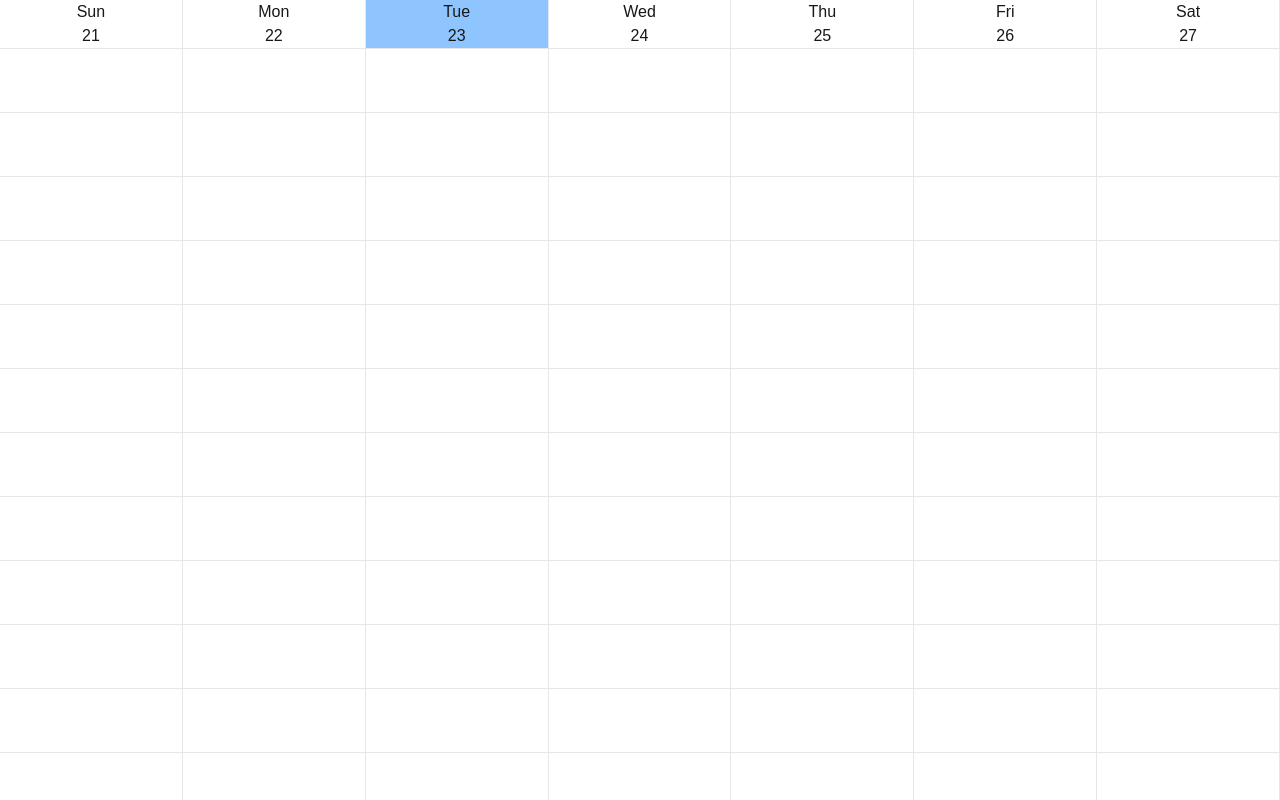
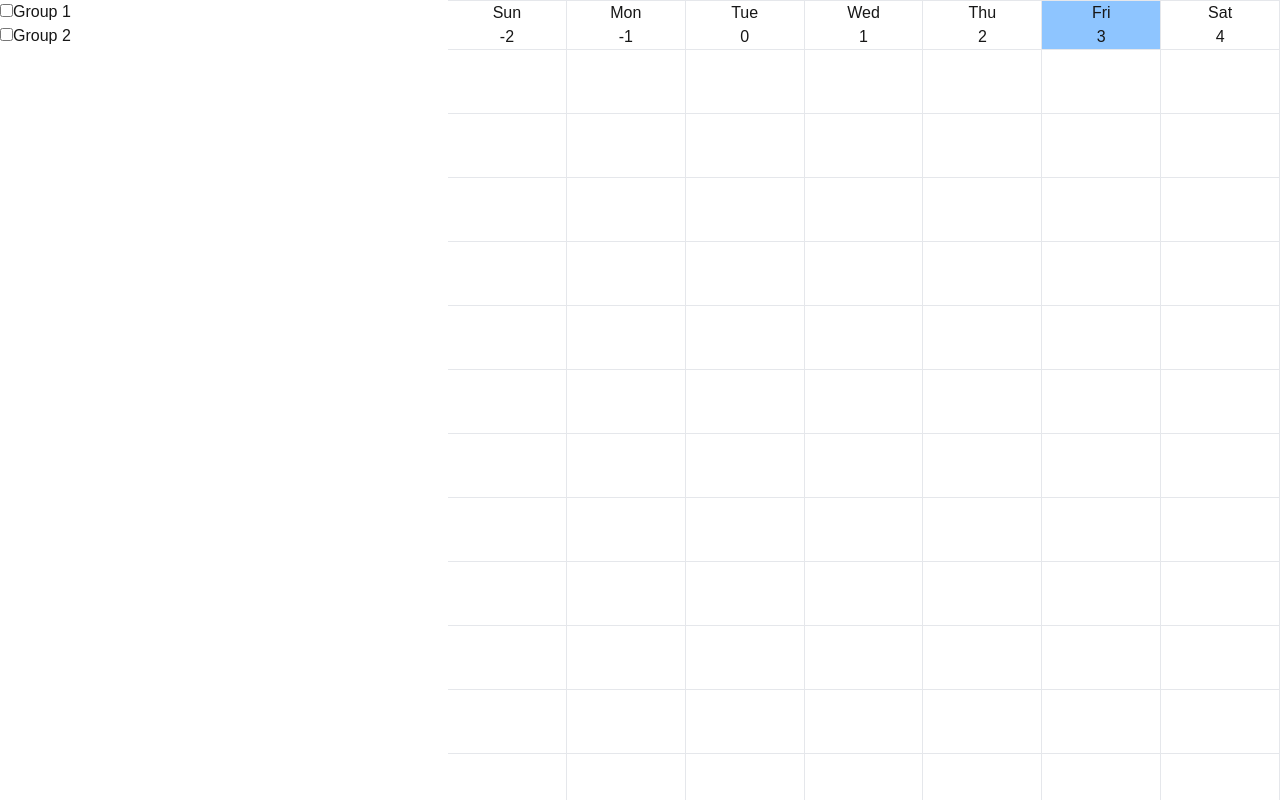
Before and after one commit to arthur5i/LemonCalendar, a Next.js app: page / in a window 1280 px wide. Shown: the top 800 px of the page. Built offline with nearby package versions, Linux system fonts and the light colour scheme.

Commit message:
Add options panel

```diff
--- a/app/layout.tsx
+++ b/app/layout.tsx
@@ -20,6 +20,8 @@ export const metadata: Metadata = {
 export const viewport: Viewport = {
   width: 'device-width',
   initialScale: 1,
+  userScalable: false,
+  viewportFit: "cover",
 }
 
 export default function RootLayout({
@@ -32,7 +34,7 @@ export default function RootLayout({
       lang="en"
       className={`${geistSans.variable} ${geistMono.variable} h-full antialiased`}
     >
-      <body className="min-h-full flex flex-col">{children}</body>
+      <body className="flex flex-col h-full">{children}</body>
     </html>
   );
 }
--- /dev/null
+++ b/app/lib/date.ts
@@ -0,0 +1,3 @@
+"use client";
+
+export const currentDate = new Date();
--- a/app/lib/utils.ts
+++ b/app/lib/utils.ts
@@ -0,0 +1,9 @@
+import { WeekDay } from "./types";
+
+export function updateTime() {
+
+}
+
+export function getDateOfWeekday(weekDay: WeekDay) {
+
+}
--- a/app/page.tsx
+++ b/app/page.tsx
@@ -1,4 +1,5 @@
 import Image from "next/image";
+import OptionsPanel from "./ui/optionspanel";
 import CalendarPanel from "./ui/calendar";
 
 export default function Home() {
@@ -11,8 +12,9 @@ export default function Home() {
   );*/
 
   return (
-    <>
+    <div className="flex h-full">
+      <OptionsPanel />
       <CalendarPanel />
-    </>
+    </div>
   )
 }
--- a/app/ui/calendar.tsx
+++ b/app/ui/calendar.tsx
@@ -3,9 +3,9 @@ import { DAYS_OF_WEEK, HOURS_IN_DAY } from "../lib/const";
 
 // Consider allowing user to alter this and other style values
 const rowHeight = "h-16";
-const borderStyle = `border-r border-b border-gray-200`;
+const borderStyle = `border-r border-t border-gray-200`;
 
-const date = new Date();
+const date = new Date("2026-07-03T12:00:00");
 const currentWeekDay = date.getDay();
 const currentMonthDay = date.getDate();
 
@@ -22,7 +22,7 @@ export default function CalendarPanel() {
   });
 
   return (
-    <div className="flex items-start content-stretch">
+    <div className="flex flex-auto items-start overflow-y-scroll">
       {dateColumns}
     </div>
   );
--- /dev/null
+++ b/app/ui/components.tsx
@@ -0,0 +1,3 @@
+export function MaxSeparator() {
+  return <div className="grow"></div>
+}
--- a/app/ui/menubar.tsx
+++ /dev/null
@@ -1,13 +0,0 @@
-const HOURS_IN_DAY = 24;
-
-export default function CalendarPanel() {
-
-}
-
-function TimeColumn() {
-
-}
-
-function DateColumn() {
-
-}
--- /dev/null
+++ b/app/ui/minicalendar.tsx
@@ -0,0 +1,3 @@
+export default function MiniCalendar() {
+
+}
--- a/app/ui/optionspanel.tsx
+++ b/app/ui/optionspanel.tsx
@@ -0,0 +1,41 @@
+"use client";
+
+import { ReactElement } from "react";
+import Image from "next/image";
+import Gear from "@/public/mdi--gear.svg";
+import { MaxSeparator } from "./components";
+
+export default function OptionsPanel() {
+  return (
+    <div className="flex flex-col w-md">
+      <GroupsSelection />
+    </div>
+  );
+}
+
+function GroupsSelection() {
+  const tempGroups = ["Group 1", "Group 2"];
+
+  return (
+  <div>
+    <ul className="list-none">
+      {tempGroups.map(value => <li key={value}>
+        <input type="checkbox" />
+        <span>{value}</span>
+      </li>)}
+    </ul>
+  </div>
+  );
+}
+
+function BottomPanel({children}: {children: ReactElement}) {
+  return <div className="h-8">
+    {children}
+  </div>
+}
+
+function SettingsButton() {
+  return <button className="cursor-pointer" onClick={() => {console.log("settings menu")}}>
+    <Gear className="h-8" fill="#000" />
+  </button>
+}
```
